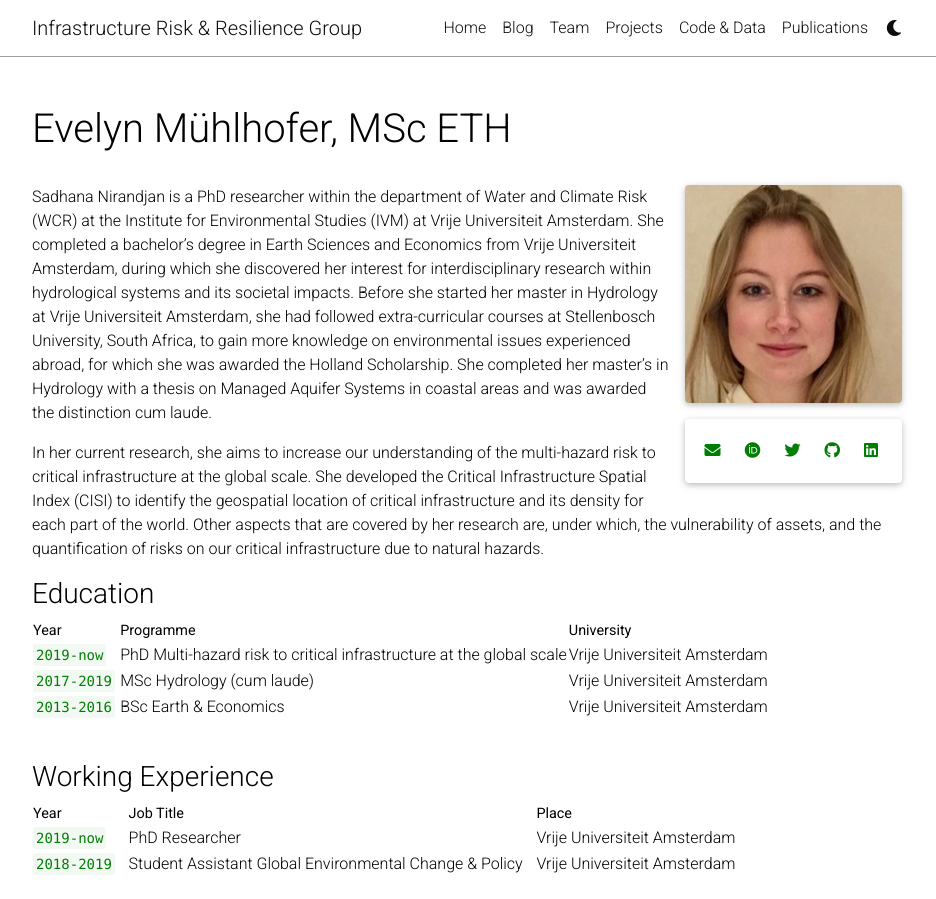
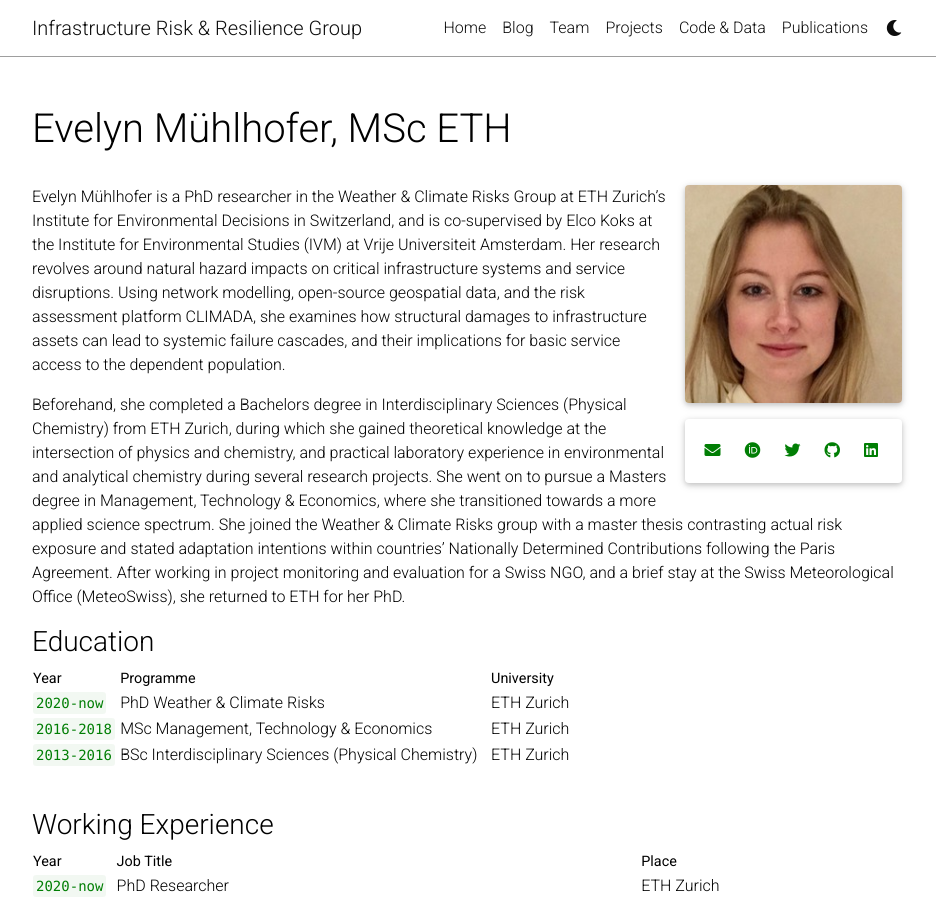
Before and after one commit to ElcoK/ResearchGroup, a Jekyll site: the page built from _members/muehlhofer.md, in a window 1280 px wide and 1400 px high. Shown: the top 899 px of the window, without its empty margins (173-1109 px from the left). Built offline with Jekyll 4.4.1, drawn with Linux system fonts in a browser that asks for light colours; full-size pictures stand in for the smaller copies a plugin makes; comment, search, counter and statistics services are not loaded; a style sheet for code colours, icons or effects is not loaded; some of the changed text lies outside the part shown.

Commit message:
fix profiles

```diff
--- a/_members/muehlhofer.md
+++ b/_members/muehlhofer.md
@@ -11,7 +11,7 @@ lastname: Mühlhofer
 publications: 'author^=*Mühlhofer'
 
 teaser: >
-    Evelyn Mühlhofer is a PhD researcher in the Weather \& Climate Risks Group at ETH Zurich.
+    Evelyn Mühlhofer is a PhD researcher in the Weather & Climate Risks Group at ETH Zurich.
 
 profile:
     name: Evelyn Mühlhofer
@@ -29,18 +29,18 @@ profile:
         2629 HV, Delft, The Netherlands
 ---
 
-Sadhana Nirandjan is a PhD researcher within the department of Water and Climate Risk (WCR) at the Institute for Environmental Studies (IVM) at Vrije Universiteit Amsterdam. She completed a bachelor’s degree in Earth Sciences and Economics from Vrije Universiteit Amsterdam, during which she discovered her interest for interdisciplinary research within hydrological systems and its societal impacts. Before she started her master in Hydrology at Vrije Universiteit Amsterdam, she had followed extra-curricular courses at Stellenbosch University, South Africa, to gain more knowledge on environmental issues experienced abroad, for which she was awarded the Holland Scholarship. She completed her master’s in Hydrology with a thesis on Managed Aquifer Systems in coastal areas and was awarded the distinction cum laude.
+Evelyn Mühlhofer is a PhD researcher in the Weather & Climate Risks Group at ETH Zurich's Institute for Environmental Decisions in Switzerland, and is co-supervised by Elco Koks at the Institute for Environmental Studies (IVM) at Vrije Universiteit Amsterdam. Her research revolves around natural hazard impacts on critical infrastructure systems and service disruptions. Using network modelling, open-source geospatial data, and the risk assessment platform CLIMADA, she examines how structural damages to infrastructure assets can lead to systemic failure cascades, and their implications for basic service access to the dependent population.
 
-In her current research, she aims to increase our understanding of the multi-hazard risk to critical infrastructure at the global scale. She developed the Critical Infrastructure Spatial Index (CISI) to identify the geospatial location of critical infrastructure and its density for each part of the world. Other aspects that are covered by her research are, under which, the vulnerability of assets, and the quantification of risks on our critical infrastructure due to natural hazards.
+Beforehand, she completed a Bachelors degree in Interdisciplinary Sciences (Physical Chemistry) from ETH Zurich, during which she gained theoretical knowledge at the intersection of physics and chemistry, and practical laboratory experience in environmental and analytical chemistry during several research projects. She went on to pursue a Masters degree in Management, Technology & Economics, where she transitioned towards a more applied science spectrum. She joined the Weather & Climate Risks group with a master thesis contrasting actual risk exposure and stated adaptation intentions within countries' Nationally Determined Contributions following the Paris Agreement. After working in project monitoring and evaluation for a Swiss NGO, and a brief stay at the Swiss Meteorological Office (MeteoSwiss), she returned to ETH for her PhD.
 <br>
 
 ### Education
 
 Year  | Programme | University
 -------|-------------------| -----------
-`2019-now`&nbsp; &nbsp;| PhD Multi-hazard risk to critical infrastructure at the global scale| Vrije Universiteit Amsterdam
-`2017-2019` | MSc Hydrology (cum laude) | Vrije Universiteit Amsterdam
-`2013-2016` | BSc Earth & Economics | Vrije Universiteit Amsterdam
+`2020-now` &nbsp;&nbsp; | PhD Weather & Climate Risks | ETH Zurich
+`2016-2018` | MSc Management, Technology & Economics | ETH Zurich
+`2013-2016` | BSc Interdisciplinary Sciences (Physical Chemistry) &nbsp;&nbsp;| ETH Zurich
 
 <br>
 
@@ -48,8 +48,10 @@ Year  | Programme | University
 
 Year  | Job Title | Place
 -------|-------------------| -----------
-`2019-now` | PhD Researcher | Vrije Universiteit Amsterdam
-`2018-2019` &nbsp;&nbsp; | Student Assistant Global Environmental Change & Policy &nbsp;&nbsp;| Vrije Universiteit Amsterdam
+`2020-now` | PhD Researcher | ETH Zurich
+`2019-2020` | Scientific Intern | Swiss Meteorological Office (MeteoSwiss)
+`2018-2019` | Monitoring & Evaluation Officer | HEKS/EPER
+`2015-2018`&nbsp;&nbsp; | Teaching & Research Assistant for Organic Chemistry and for Development Economics &nbsp;&nbsp;| ETH Zurich
 
 <br>
 
@@ -57,11 +59,11 @@ Year  | Job Title | Place
 
 Year | Project | Role | Funder
 -------|-------------------| ----------- | ---------
-`2019-2023` &nbsp;&nbsp; | RECEIPT | PhD Researcher | Horizon 2020
+`2020-2023` &nbsp;&nbsp; | CASCADES | PhD Researcher | Horizon 2020
 
 <br>
 
 ### Publications
 <div class="publications">
-  {% bibliography -f papers -q @*[author^=*Nirandjan]* %}
+  {% bibliography -f papers -q @*[author^=*Mühlhofer]* %}
 </div>
```
Also changed, not shown: _members/peregrina.md (+10 -9 lines), _members/raj.md (+2 -2 lines).
